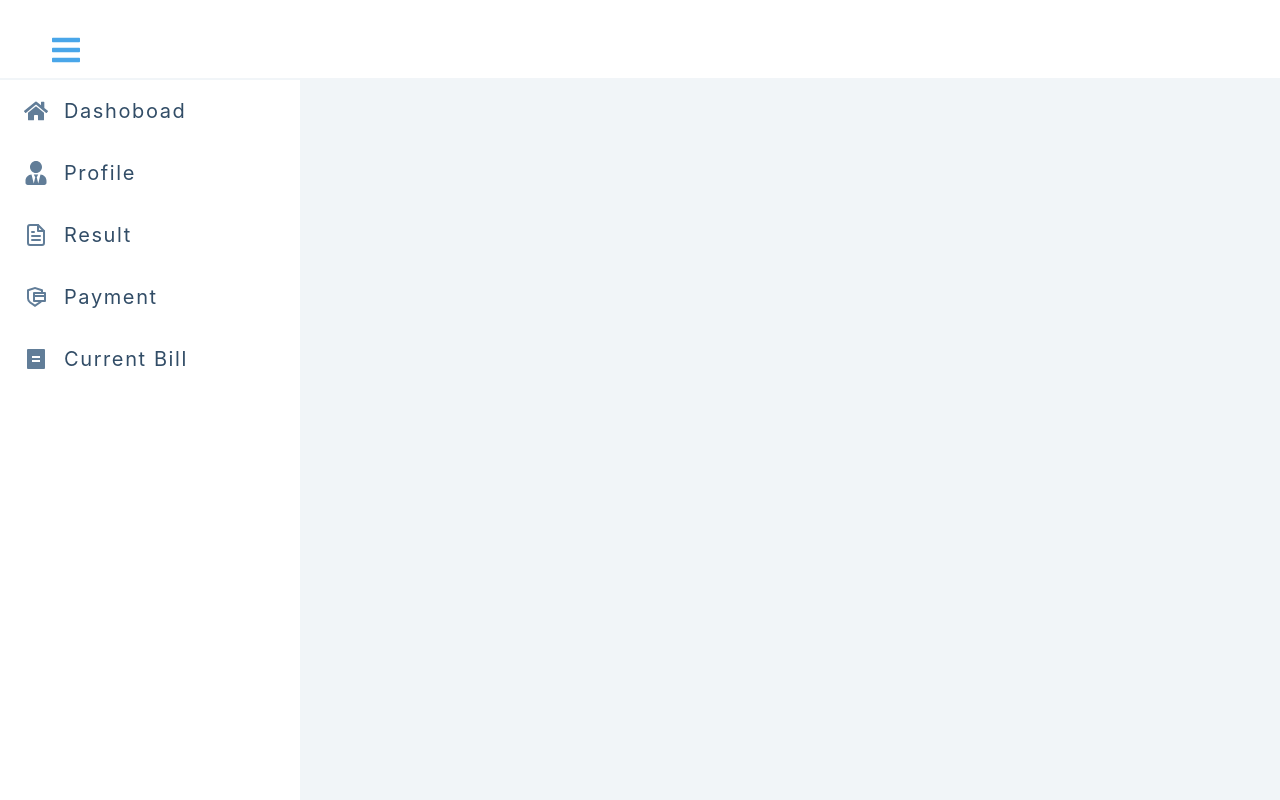
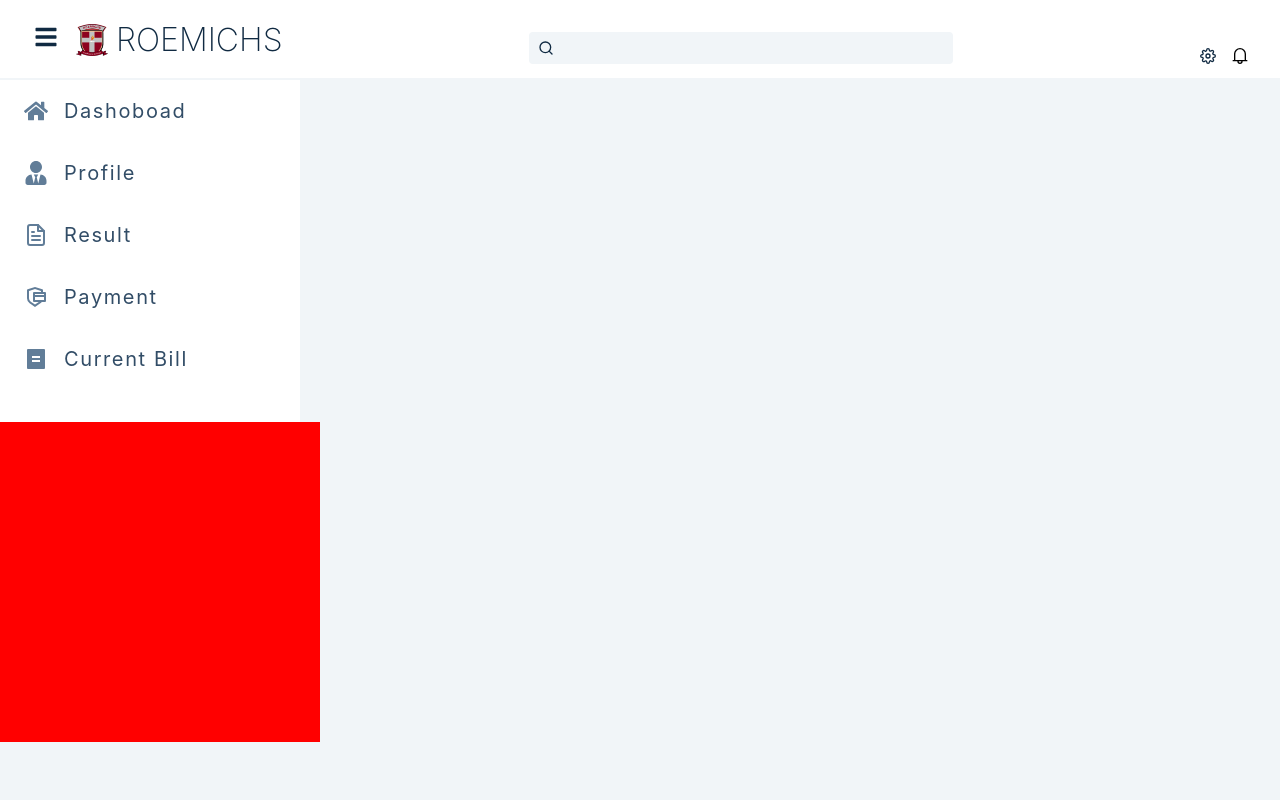
Before and after one commit to faraamcode/student_dasboard, a React (Create React App) app: page / in a window 1280 px wide. Built offline with nearby package versions, Linux system fonts and the light colour scheme; no server answers.

Commit message:
top bar edited

```diff
--- a/public/index.html
+++ b/public/index.html
@@ -2,14 +2,14 @@
 <html lang="en">
   <head>
     <meta charset="utf-8" />
-    <link rel="icon" href="%PUBLIC_URL%/favicon.ico" />
+    <link rel="icon" href="%PUBLIC_URL%/logo.png" />
     <meta name="viewport" content="width=device-width, initial-scale=1" />
     <meta name="theme-color" content="#000000" />
     <meta
       name="description"
       content="Web site created using create-react-app"
     />
-    <link rel="apple-touch-icon" href="%PUBLIC_URL%/logo192.png" />
+    <link rel="apple-touch-icon" href="%PUBLIC_URL%/logo.png" />
     <!--
       manifest.json provides metadata used when your web app is installed on a
       user's mobile device or desktop. See https://developers.google.com/web/fundamentals/web-app-manifest/
@@ -24,7 +24,7 @@
       work correctly both with client-side routing and a non-root public URL.
       Learn how to configure a non-root public URL by running `npm run build`.
     -->
-    <title>Modal/Sidebar Complete</title>
+    <title>Roemichs International Schools</title>
   </head>
   <body>
     <noscript>You need to enable JavaScript to run this app.</noscript>
--- a/src/Home.js
+++ b/src/Home.js
@@ -1,5 +1,7 @@
 import React from 'react';
 import { FaBars } from 'react-icons/fa';
+import { FiSettings, FiSearch } from 'react-icons/fi';
+import { GrNotification } from 'react-icons/gr';
 import { useGlobalContext } from './context';
 const Home = () => {
   const result = async () => {
@@ -12,9 +14,25 @@ result()
 
   return (
     <main className="header">
+      <div className="header-wrapper">
+
+      <div className="logo-container">
       <button onClick={openSidebar} className='sidebar-toggle'>
         <FaBars />
       </button>
+        <img src="logo.png" className = ""/>
+        <h5>roemichs</h5>
+      </div>
+      <div className="search-container">
+       <FiSearch className="search-btn"/>
+       <input type="text" className ="search"/>
+      </div>
+      <div className="other-container">
+       <FiSettings />
+       <GrNotification/>
+      </div>
+      </div>
+
     </main>
   );
 };
--- a/src/Sidebar.js
+++ b/src/Sidebar.js
@@ -8,6 +8,7 @@ const Sidebar = () => {
   const { isSidebarOpen, closeSidebar } = useGlobalContext();
 
   return (
+    <>
     <aside className={`${isSidebarOpen ? 'sidebar show-sidebar' : 'sidebar'}`}>
       <ul className='links'>
         {links.map((link) => {
@@ -23,6 +24,10 @@ const Sidebar = () => {
         })}
       </ul>
     </aside>
+    <div className="main-content">
+
+</div>
+    </>
   );
 };
 
--- a/src/index.css
+++ b/src/index.css
@@ -140,24 +140,21 @@ Home
 ===============
 */
 
-main {
-  /* min-height: 100vh; */
-  display: flex;
-  justify-content: center;
-  align-items: center;
-}
+
 .sidebar-toggle {
-  position: fixed;
-  top: 2rem;
-  left: 3rem;
-  font-size: 2rem;
+
+  font-size: 1.5rem;
   background: transparent;
   border-color: transparent;
-  color: var(--clr-primary-5);
+  color: var(--clr-grey-1);
   transition: var(--transition);
   cursor: pointer;
+
 }
-
+img{
+  width: 100%;
+  display: block;
+}
 
 .btn {
   text-transform: uppercase;
@@ -235,14 +232,64 @@ Sidebar
   background: var(--clr-white);
   border-bottom: 2px solid var(--clr-grey-10);
 }
-.sidebar-header {
+.header-wrapper{
+display: grid;
+grid-template-columns: repeat(3, auto);
+align-items: center;
+margin-left: 2rem;
+margin-right: 2rem;
+}
+.header img{
+  height: 2rem;
+  width: 2rem;
+}
+.logo-container{
   display: flex;
-  justify-content: space-between;
   align-items: center;
-  padding: 1rem 1.5rem;
+}
+.sidebar-toggle{
+
+}
+.logo-container h5{
+  font-size: 2rem;
+  text-transform: uppercase;
+  font-weight: 220;
+  margin-left: .5rem;
+  margin-top: 1rem;
+}
+.logo-container img{
+  margin-left: 1rem;
+  margin-top: 1rem;
+}
+.sidebar-toggle{
+  margin-top: 1rem;
 }
 
-
+.logo-container,.search-container,.other-container{
+  align-self: end;
+}
+.other-container{
+  justify-self: end;
+  display: grid;
+  grid-template-columns: auto auto;
+  column-gap:1rem ;
+}
+.search-container{
+  position: relative;
+}
+.search{
+  width: 100%;
+  height: 2rem;
+  border-radius:var(--radius) ;
+  border: 0;
+  background: var(--clr-grey-10);
+}
+.search-btn{
+  position: absolute;
+  left: 2%;
+  top: 50%;
+  transform: translateY(-50%);
+}
 .logo {
   justify-self: center;
   height: 40px;
@@ -288,9 +335,6 @@ Sidebar
 }
 
 .sidebar {
-  position: fixed;
-  top: 5rem;
-  left: 0;
   width: 100%;
   height: 100%;
   background: var(--clr-white);
@@ -316,3 +360,8 @@ Sidebar
     width: 300px;
   }
 }
+.main-content{
+  width:  20rem;
+  height: 20rem;
+  background: red;
+}
```
Also changed, not shown: public/logo.png (added), 1 other file (tests, documents, lock files or other folders).
